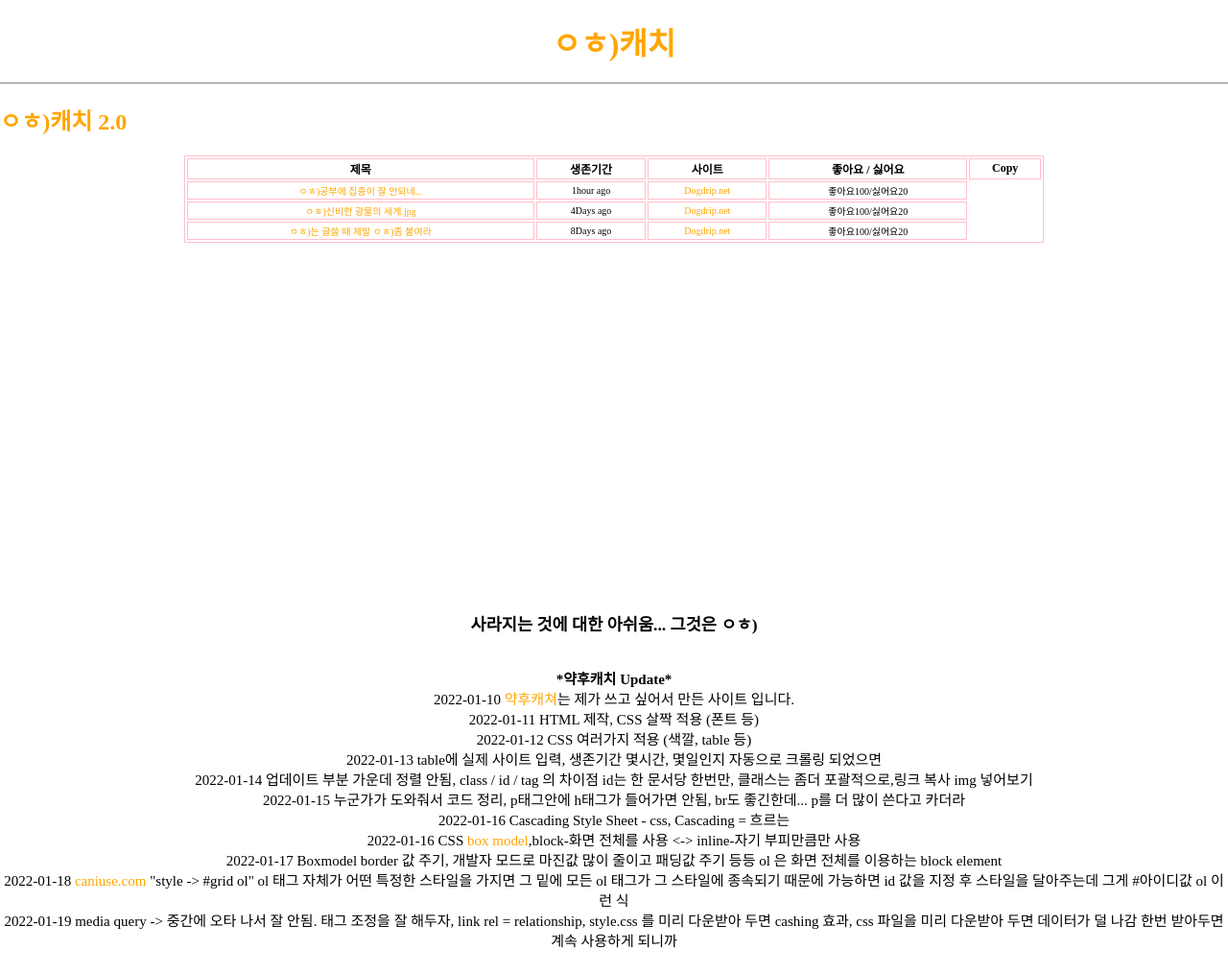
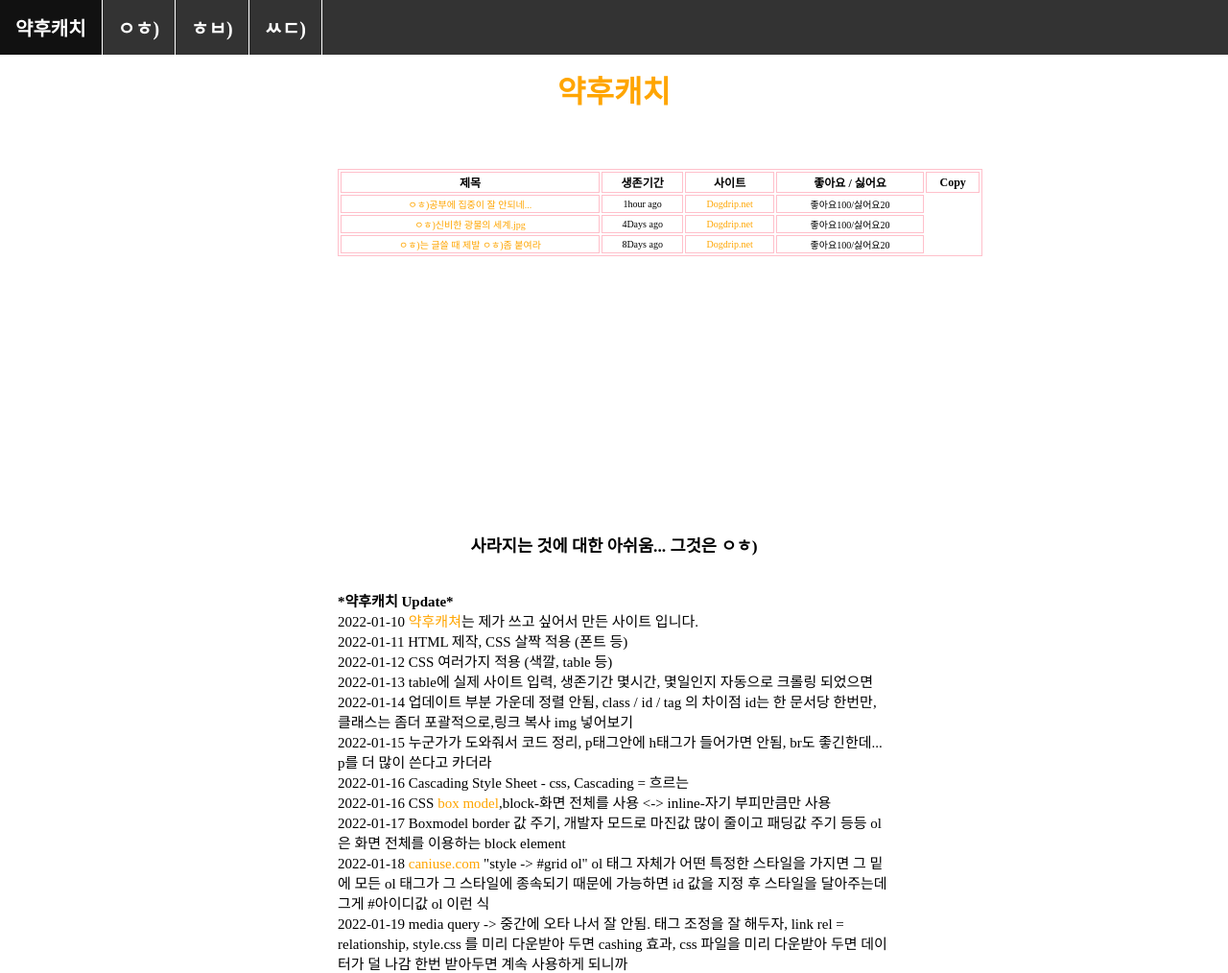
Before and after one commit to lucask04177/myproject, a plain HTML site: page index.html in a window 1280 px wide. Shown: the whole page at 96% size. Before the commit the page ends 990 px from the top, so only its background shows below. Drawn offline with Linux system fonts and the light colour scheme.

Commit message:
fixed menubar

```diff
--- a/index.html
+++ b/index.html
@@ -7,8 +7,14 @@
     <link rel="stylesheet" href="style.css">
 </head>
 <body>
-    <h1><a href="index.html">ㅇㅎ)캐치</a></h1>
-    <h2><a href="index2.html">ㅇㅎ)캐치 2.0</a></h2>
+    <ul>
+        <li ><a class="homepage" href="index.html">약후캐치</a></li>
+        <li><a href="1.html">ㅇㅎ)</a></li>
+        <li><a href="2.html">ㅎㅂ)</a></li>
+        <li><a href="3.html">ㅆㄷ)</a></li>
+    </ul>
+    <div class="block">
+    <h1><a href="index.html">약후캐치</a></h1>
     <table>
         <tr>
             <th>제목</th>
@@ -50,7 +56,7 @@
         <br>2022-01-17 Boxmodel border 값 주기, 개발자 모드로 마진값 많이 줄이고 패딩값 주기 등등 ol 은 화면 전체를 이용하는 block element
         <br>2022-01-18 <a href="caniuse.com" target="_blank">caniuse.com</a> "style -> #grid ol" ol 태그 자체가 어떤 특정한 스타일을 가지면 그 밑에 모든 ol 태그가 그 스타일에 종속되기 때문에 가능하면 id 값을 지정 후 스타일을 달아주는데 그게 #아이디값 ol 이런 식
         <br>2022-01-19 media query -> 중간에 오타 나서 잘 안됨. 태그 조정을 잘 해두자, link rel = relationship, style.css 를 미리 다운받아 두면 cashing 효과, css 파일을 미리 다운받아 두면 데이터가 덜 나감 한번 받아두면 계속 사용하게 되니까
-
     </div>
+</div>
 </body>
 </html>
--- a/style.css
+++ b/style.css
@@ -1,13 +1,33 @@
+        .background {
+            background-color: grey;
+        }
+        .block {
+            background-color: white;
+            width: 960px;
+            margin: auto;
+        }
+        ul {
+            list-style-type: none;
+            margin: 0;
+            padding: 0;
+            background-color: #333;
+            text-align: center;
+            overflow: hidden;
+            position: fixed;
+            top: 0;
+            width: 100%;
+            margin-bottom: auto;
+        }
         h1 {
             text-align: center;
-            border-bottom: 1px solid gray;
             color: black;
             margin: 0;
-            padding:20px;
+            padding:50px;
 
         }
         body {
             margin: 0;
+            padding-top: 20px;
         }
         }
         .link {
@@ -19,8 +39,8 @@
         }
         table {
             width: 70%;
-            margin-left: auto;
-            margin-right: auto;
+            margin-left: 20%;
+            margin-right: 20%;
             margin-bottom: 30%;
             margin-top: 10px;
         }
@@ -36,8 +56,10 @@
             font-size: 50px;
         }
         .paragraph {
-            text-align: center;
+            text-align: left;
             font-size: 15px;
+            margin-left: 20%;
+            margin-right: 20%;
         }
         a {
             color: orange;
@@ -45,6 +67,25 @@
         }
         li {
             font-size: 20px;
+            display: inline;
+            float: left;
+            border-right: 1px solid white;
+        }
+        .homepage {
+            background-color: rgb(96, 97, 2);
+        }
+        li a {
+            display: block;
+            padding: 14px 16px;
+            color: white;
+            font-weight: 900;
+            text-align: center;
+        }
+        li a:hover:not(.active) {
+            background-color: #111;
+        }
+        .active {
+            background-color: chartreuse;
         }
         ol {
             border-right: 1px solid gray;
```
